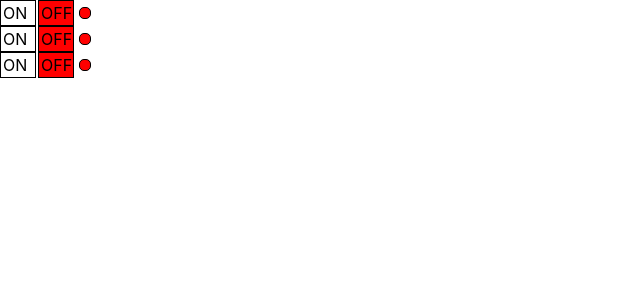
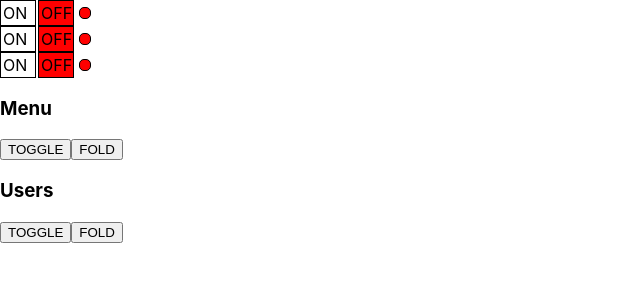
Before and after one commit to MariannaPo/react_kabzda, a React (Create React App) app: page / in a window 1280 px wide. Shown: the top 300 px of the page, without its empty margins (0-640 px from the left). Built offline with nearby package versions, Linux system fonts and the light colour scheme.

Commit message:
Toggle/Fold_Uncontrolled

```diff
--- a/src/App.tsx
+++ b/src/App.tsx
@@ -3,6 +3,7 @@
 import Accordion from "./components/Accordion/Accordion";
 import Rating from "./components/Rating/Rating";
 import OnOff from "./components/OnOff/OnOff";
+import UncontrolledAccordion from "./components/UncontrolledAccordion/UncontrolledAccordion";
 
 // function hello() {
 //     alert('Hello IT-Kamasutra')
@@ -19,8 +20,8 @@
             {/*<PageTitle title={"This is App component"}/>*/}
             {/*<PageTitle title={"My friends"}/>*/}
             {/*<div>Article 1</div>*/}
-            {/*<Accordion titleValue={'Menu'} collapsed={true}/>*/}
-            {/*<Accordion titleValue={'Users'} collapsed={true}/>*/}
+            <UncontrolledAccordion titleValue={'Menu'} />
+            <UncontrolledAccordion titleValue={'Users'} />
             {/*<div>Article 2</div>*/}
             {/*<Rating value={0}/>*/}
             {/*<Rating value={1}/>*/}
--- /dev/null
+++ b/src/components/UncontrolledAccordion/UncontrolledAccordion.tsx
@@ -0,0 +1,41 @@
+import React, {useState} from "react";
+
+type AccordionPropsType = {
+    titleValue: string
+}
+
+function UncontrolledAccordion(props: AccordionPropsType) {
+
+    let [collapsed, setCollapsed] = useState(true);
+
+    return (
+        <div>
+            <AccordionTitle title={props.titleValue}/>
+            <button onClick={()=>{setCollapsed(false)}}>TOGGLE</button>
+            <button onClick={()=>{setCollapsed(true)}}>FOLD</button>
+            { !collapsed && <AccordionBody/>}
+        </div>
+    )
+}
+
+type AccordionTitlePropsType = {
+    title: string
+}
+
+function AccordionTitle(props: AccordionTitlePropsType) {
+    return (
+        <h3>{props.title}</h3>
+    )
+}
+
+function AccordionBody() {
+    return (
+        <ul>
+            <li>1</li>
+            <li>2</li>
+            <li>3</li>
+        </ul>
+    )
+}
+
+export default UncontrolledAccordion;
```
